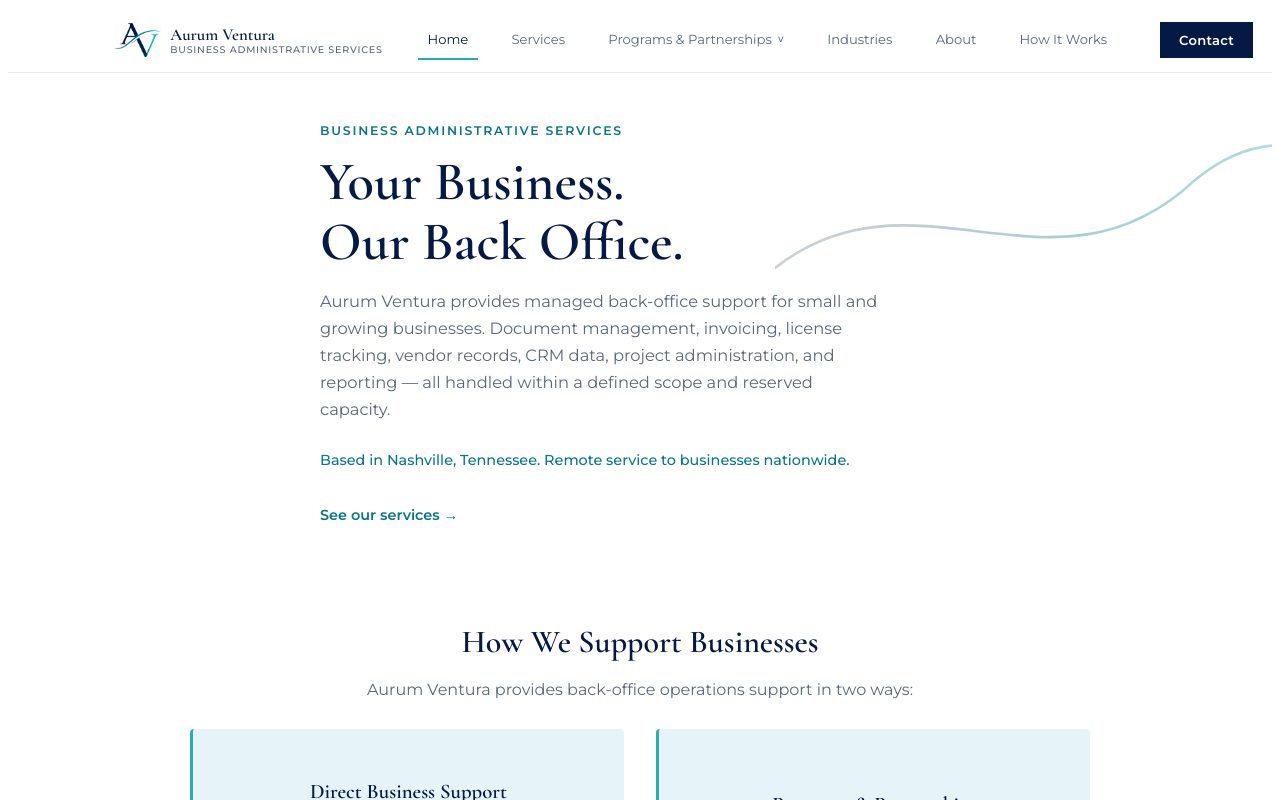
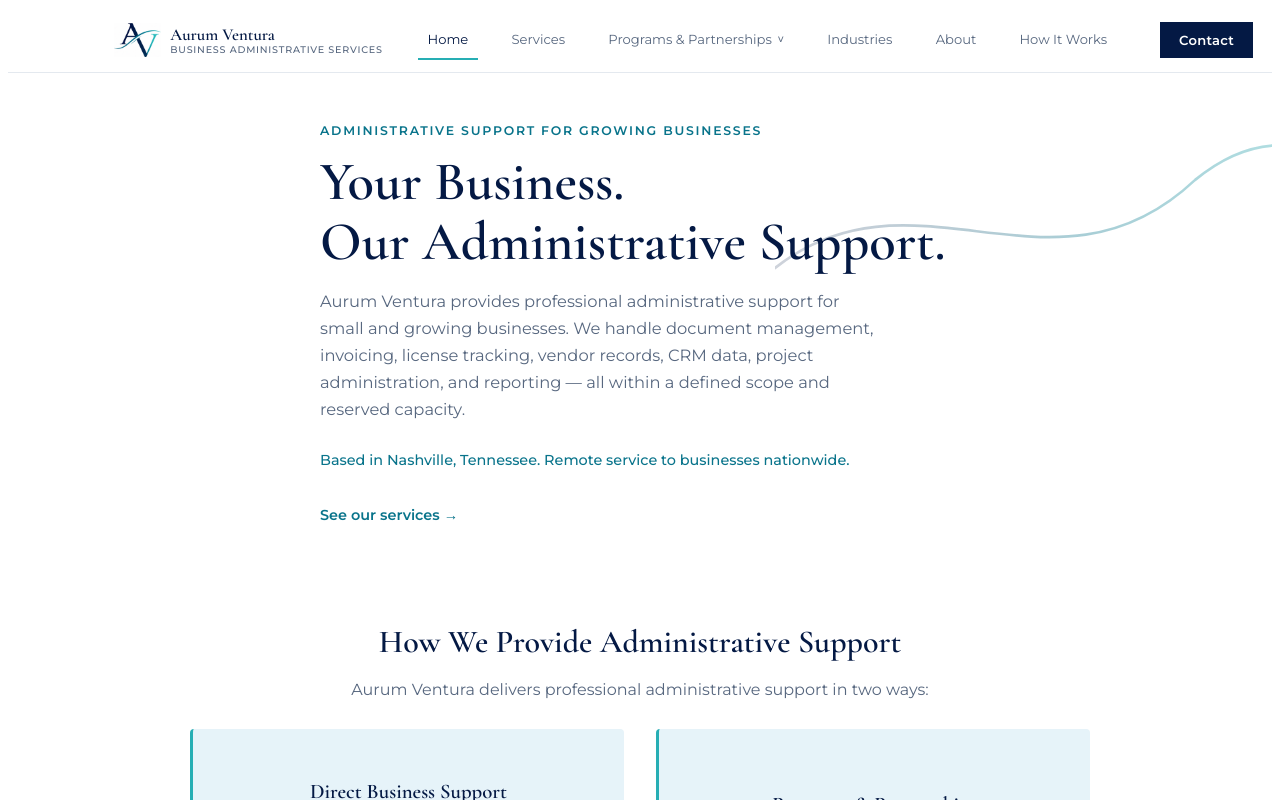
Before and after one commit to kyleonbiz/aurum-ventura-site, a React (Vite) app: page / in a window 1280 px wide. Shown: the top 800 px of the page. Built offline with nearby package versions, Linux system fonts and the light colour scheme.

Commit message:
Integrate 'administrative support' naturally into core messaging throughout site

```diff
--- a/src/App.jsx
+++ b/src/App.jsx
@@ -759,10 +759,10 @@
       <section className="hero">
         <Swoosh style={{ position: "absolute", top: "8%", right: "-5%", width: "560px", height: "220px", opacity: 0.35, zIndex: 0 }} />
         <div className="hero-inner">
-          <p className="kicker">Business Administrative Services</p>
-          <h1>Your Business. <br />Our Back Office.</h1>
+          <p className="kicker">Administrative Support for Growing Businesses</p>
+          <h1>Your Business. <br />Our Administrative Support.</h1>
           <p className="hero-sub">
-            Aurum Ventura provides managed back-office support for small and growing businesses. Document management, invoicing, license tracking, vendor records, CRM data, project administration, and reporting — all handled within a defined scope and reserved capacity.
+            Aurum Ventura provides professional administrative support for small and growing businesses. We handle document management, invoicing, license tracking, vendor records, CRM data, project administration, and reporting — all within a defined scope and reserved capacity.
           </p>
           <p style={{ fontSize: "0.9rem", fontWeight: "500", color: COLORS.teal, marginTop: "1.1rem", marginBottom: "1.6rem", maxWidth: "620px" }}>
             Based in Nashville, Tennessee. Remote service to businesses nationwide.
@@ -774,9 +774,9 @@
       </section>
 
       <section className="section">
-        <h2 style={{ textAlign: "center" }}>How We Support Businesses</h2>
+        <h2 style={{ textAlign: "center" }}>How We Provide Administrative Support</h2>
         <p className="section-lead" style={{ textAlign: "center", margin: "0 auto 0.8rem" }}>
-          Aurum Ventura provides back-office operations support in two ways:
+          Aurum Ventura delivers professional administrative support in two ways:
         </p>
         <div className="two-path-grid">
           <div className="two-path-card">
@@ -919,11 +919,11 @@
   return (
     <div>
       <section className="page-head">
-        <p className="kicker">Services</p>
+        <p className="kicker">Administrative Support Services</p>
         <h1>What We Do</h1>
         <p className="hero-sub">
-          Our recurring services fall into core categories — your Scope of Services is built from
-          the ones you actually need — plus a one-time Business File Reset project if you just need
+          Our administrative support services fall into core categories — your custom service plan is built from
+          the support areas you actually need — plus a one-time Business File Reset project if you just need
           your existing files organized.
         </p>
       </section>
```
